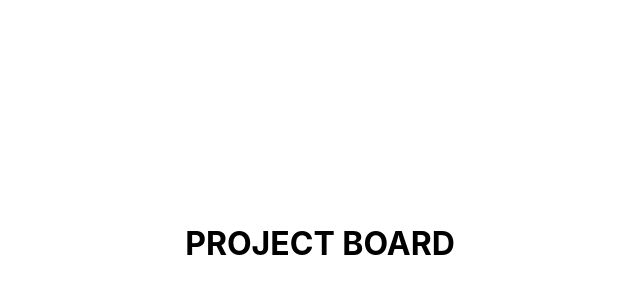
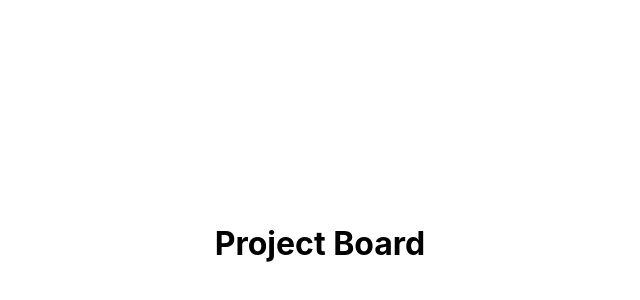
Before and after one commit to wltomv/project-board, a Vue app: page / in a window 1280 px wide. Shown: the part 156-456 px from the top of the page, without its empty margins (320-960 px from the left). Built offline with nearby package versions, Linux system fonts and the light colour scheme.

Commit message:
Add router configuration

```diff
--- a/package.json
+++ b/package.json
@@ -9,7 +9,8 @@
     "preview": "vite preview"
   },
   "dependencies": {
-    "vue": "^3.2.45"
+    "vue": "^3.2.45",
+    "vue-router": "^4.1.6"
   },
   "devDependencies": {
     "@vitejs/plugin-vue": "^4.0.0",
--- a/src/App.vue
+++ b/src/App.vue
@@ -1,9 +1,7 @@
-<script setup>
-import Hello from "./components/Hello.vue";
-</script>
+<script setup></script>
 
 <template>
-  <Hello msg="PROJECT BOARD" />
+  <router-view></router-view>
 </template>
 
 <style scoped></style>
--- /dev/null
+++ b/src/router/index.js
@@ -0,0 +1,18 @@
+import { createRouter, createWebHistory } from "vue-router";
+
+import Hello from "../components/Hello.vue";
+
+const routes = [
+  {
+    path: "/",
+    component: Hello,
+    props: { msg: "Project Board" },
+  },
+];
+
+const router = createRouter({
+  history: createWebHistory(),
+  routes,
+});
+
+export default router;
```
Also changed, not shown: src/main.js (+5 -4 lines), 1 other file (tests, documents, lock files or other folders).
